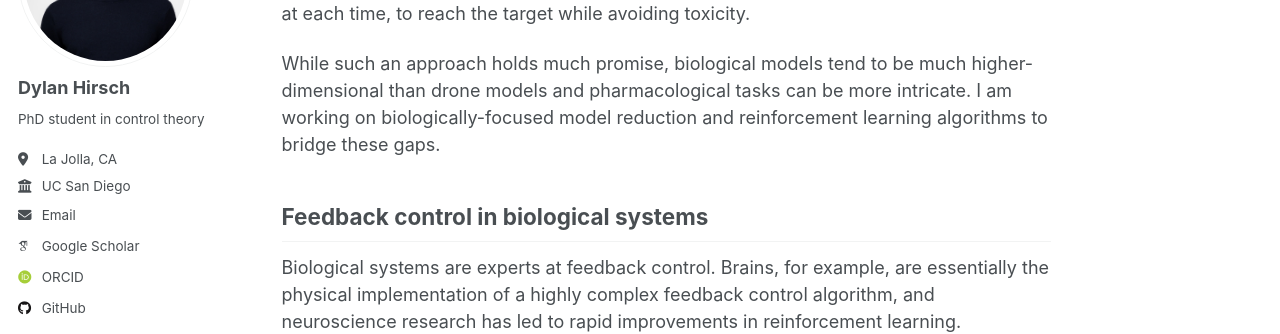
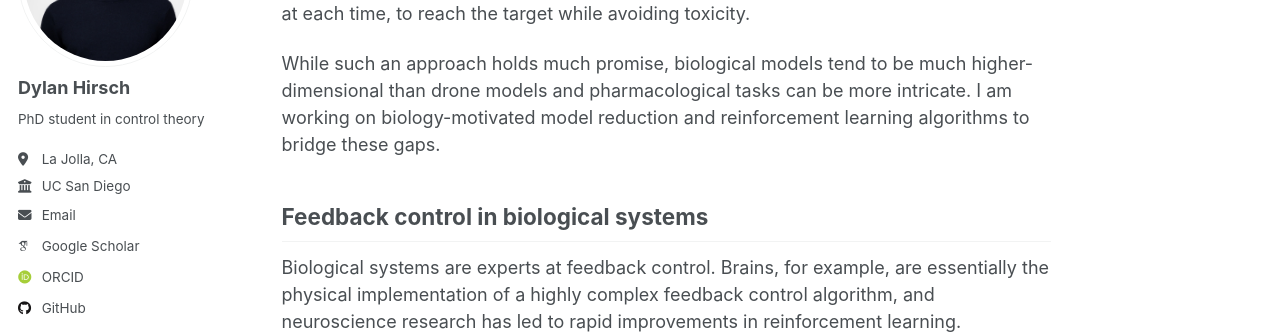
Before and after one commit to dylan-hirsch/dylan-hirsch.github.io, a Jekyll site: the page built from _research/research.md, in a window 1280 px wide and 900 px high, scrolled down 1114 px. Shown: the part 207-541 px from the top of the window. Built offline with Jekyll 4.4.1, drawn with Linux system fonts in a browser that asks for light colours; some web fonts are replaced; a script that is not in the unit is left out.

Commit message:
Update research.md

```diff
--- a/_research/research.md
+++ b/_research/research.md
@@ -25,7 +25,7 @@ In this case, one similarly wishes to reach some therapeutic target (e.g. desire
 If one supplies a pharmacokinetic / pharmacodynamic (PKPD) model to the algorithm, Hamtilon Jacobi safety analysis will then provide the optimal dosing policy, namely how much of each drug to give the patient at each time, to reach the target while avoiding toxicity.
 
 While such an approach holds much promise, biological models tend to be much higher-dimensional than drone models and pharmacological tasks can be more intricate.
-I am working on biologically-focused model reduction and reinforcement learning algorithms to bridge these gaps.
+I am working on biology-motivated model reduction and reinforcement learning algorithms to bridge these gaps.
 
 ## Feedback control in biological systems
 Biological systems are experts at feedback control.
```
